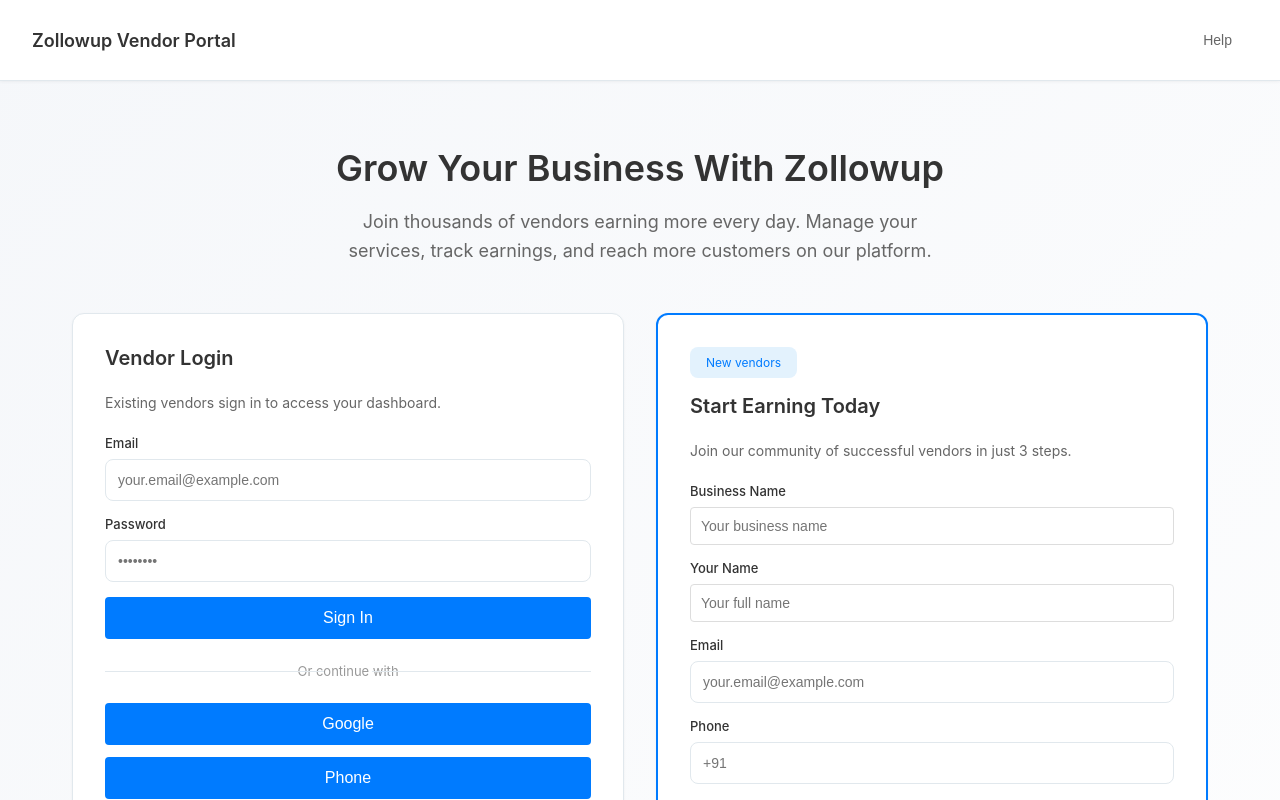
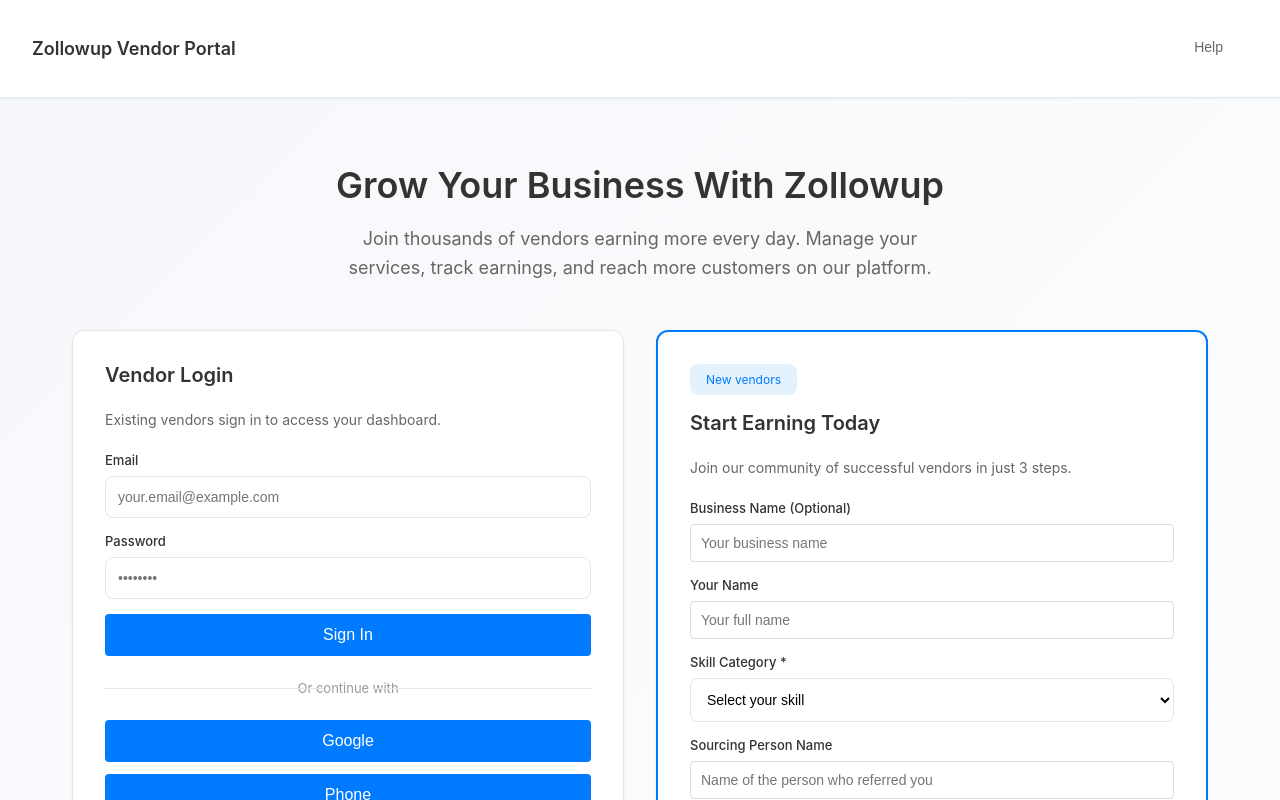
Before and after one commit to Leninjose1002/zollowupvendor-frontend, a React (Create React App) app: page / in a window 1280 px wide. Shown: the top 800 px of the page. Built offline with nearby package versions, Linux system fonts and the light colour scheme.

Commit message:
fix: Admin Panel added and Vendor profile updated

```diff
--- a/package.json
+++ b/package.json
@@ -10,6 +10,7 @@
     "axios": "^1.15.0",
     "react": "^19.2.5",
     "react-dom": "^19.2.5",
+    "react-router-dom": "^7.14.2",
     "react-scripts": "5.0.1",
     "web-vitals": "^2.1.4"
   },
--- a/src/App.js
+++ b/src/App.js
@@ -1,35 +1,18 @@
-// import logo from './logo.svg';
-// import './App.css';
-
-// function App() {
-//   return (
-//     <div className="App">
-//       <header className="App-header">
-//         <img src={logo} className="App-logo" alt="logo" />
-//         <p>
-//           Edit <code>src/App.js</code> and save to reload.
-//         </p>
-//         <a
-//           className="App-link"
-//           href="https://reactjs.org"
-//           target="_blank"
-//           rel="noopener noreferrer"
-//         >
-//           Learn React
-//         </a>
-//       </header>
-//     </div>
-//   );
-// }
-
-// export default App;
-
 import React from "react";
+import { BrowserRouter, Routes, Route } from "react-router-dom";
 import VendorPortal from "./pages/vendorPortal";
+import AdminPanel from './pages/AdminPanel';
 import "./App.css";
 
 function App() {
-  return <VendorPortal />;
+  return (
+    <BrowserRouter>
+      <Routes>
+        <Route path="/*" element={<VendorPortal />} />
+        <Route path="/admin" element={<AdminPanel />} />
+      </Routes>
+    </BrowserRouter>
+  );
 }
 
 export default App;
--- /dev/null
+++ b/src/pages/AdminPanel.css
@@ -0,0 +1,77 @@
+.admin-panel-container {
+  display: flex;
+  flex-direction: column;
+  height: 100vh;
+  background: #f5f5f5;
+}
+
+.admin-header {
+  display: flex;
+  justify-content: space-between;
+  align-items: center;
+  background: #2c3e50;
+  color: white;
+  padding: 20px 30px;
+  box-shadow: 0 2px 4px rgba(0, 0, 0, 0.1);
+}
+
+.admin-logo {
+  font-size: 24px;
+  font-weight: bold;
+}
+
+.admin-user {
+  display: flex;
+  align-items: center;
+  gap: 15px;
+}
+
+.admin-user button {
+  padding: 8px 16px;
+  background: #e74c3c;
+  color: white;
+  border: none;
+  border-radius: 4px;
+  cursor: pointer;
+  font-weight: 500;
+}
+
+.admin-user button:hover {
+  background: #c0392b;
+}
+
+.admin-nav {
+  display: flex;
+  gap: 0;
+  background: white;
+  border-bottom: 2px solid #e0e0e0;
+  padding: 0;
+}
+
+.nav-btn {
+  padding: 15px 25px;
+  background: none;
+  border: none;
+  cursor: pointer;
+  font-size: 14px;
+  font-weight: 500;
+  color: #666;
+  border-bottom: 3px solid transparent;
+  transition: all 0.3s;
+}
+
+.nav-btn:hover {
+  color: #2c3e50;
+  background: #f9f9f9;
+}
+
+.nav-btn.active {
+  color: #2c3e50;
+  border-bottom-color: #3498db;
+}
+
+.admin-content {
+  flex: 1;
+  overflow-y: auto;
+  padding: 30px;
+}
--- /dev/null
+++ b/src/pages/AdminPanel.js
@@ -0,0 +1,53 @@
+import React, { useState } from 'react';
+import AdminKYCDashboard from '../components/AdminKYCDashboard';
+import './AdminPanel.css';
+
+const AdminPanel = () => {
+  const [currentTab, setCurrentTab] = useState('kyc');
+
+  return (
+    <div className="admin-panel-container">
+      <header className="admin-header">
+        <div className="admin-logo">Zollowup Admin Panel</div>
+        <div className="admin-user">
+          <span>Admin</span>
+          <button onClick={() => {
+            localStorage.removeItem('adminToken');
+            window.location.href = '/admin/login';
+          }}>
+            Logout
+          </button>
+        </div>
+      </header>
+
+      <nav className="admin-nav">
+        <button
+          className={`nav-btn ${currentTab === 'kyc' ? 'active' : ''}`}
+          onClick={() => setCurrentTab('kyc')}
+        >
+          📋 KYC Verification
+        </button>
+        <button
+          className={`nav-btn ${currentTab === 'vendors' ? 'active' : ''}`}
+          onClick={() => setCurrentTab('vendors')}
+        >
+          👥 Vendors
+        </button>
+        <button
+          className={`nav-btn ${currentTab === 'settings' ? 'active' : ''}`}
+          onClick={() => setCurrentTab('settings')}
+        >
+          ⚙️ Settings
+        </button>
+      </nav>
+
+      <main className="admin-content">
+        {currentTab === 'kyc' && <AdminKYCDashboard />}
+        {currentTab === 'vendors' && <div>Vendors Management (Coming Soon)</div>}
+        {currentTab === 'settings' && <div>Settings (Coming Soon)</div>}
+      </main>
+    </div>
+  );
+};
+
+export default AdminPanel;
--- a/src/pages/vendorPortal.js
+++ b/src/pages/vendorPortal.js
@@ -11,6 +11,9 @@
     businessName: "",
     name: "",
     phone: "",
+    sourcing_person_name: "",      // 🆕 NEW
+    skill_category: "",             // 🆕 NEW
+    diet_type: "",                  // 🆕 NEW
   });
   const [verificationData, setVerificationData] = useState({
     email: "",
@@ -86,11 +89,18 @@
     setError("");
     setSuccess("");
 
-    if (!formData.email || !formData.password || !formData.businessName || !formData.phone) {
+    if (!formData.email || !formData.password || !formData.businessName || !formData.phone || !formData.skill_category) {
       setError("All fields are required");
       setLoading(false);
       return;
     }
+
+    // 🆕 Validate diet_type for Cook/Chef
+  if (formData.skill_category === 'Cook/Chef' && !formData.diet_type) {
+    setError("Diet type is required for chefs");
+    setLoading(false);
+    return;
+  }
 
     try {
       const response = await axiosInstance.post("/employees/register", {
@@ -99,12 +109,17 @@
         businessName: formData.businessName,
         name: formData.name || formData.businessName,
         phone: formData.phone,
+         sourcing_person_name: formData.sourcing_person_name,  // 🆕 NEW
+      skill_category: formData.skill_category,              // 🆕 NEW
+      diet_type: formData.diet_type,                        // 🆕 NEW
       });
 
       setSuccess(response.data.message);
       setVerificationData({ email: formData.email, phone: formData.phone, token: "", verificationMethod: "" });
       setCurrentPage("choose-verification");
-      setFormData({ email: "", password: "", businessName: "", name: "", phone: "" });
+      setFormData({ email: "", password: "", businessName: "", name: "", phone: "", sourcing_person_name: "",  // 🆕 Add this
+  skill_category: "",         // 🆕 Add this
+  diet_type: ""  });
     } catch (err) {
       setError(err.response?.data?.msg || "Signup failed. Please try again.");
     } finally {
@@ -216,7 +231,9 @@
       const { token } = response.data;
       localStorage.setItem("vendorToken", token);
       setSuccess("Login successful! Redirecting to dashboard...");
-      setFormData({ email: "", password: "", businessName: "", name: "", phone: "" });
+      setFormData({ email: "", password: "", businessName: "", name: "", phone: "", sourcing_person_name: "",  // 🆕 Add this
+  skill_category: "",         // 🆕 Add this
+  diet_type: ""   });
 
       setTimeout(() => {
         setCurrentPage("dashboard");
@@ -495,7 +512,7 @@
 
             <form onSubmit={handleSignup}>
               <div className="form-group">
-                <label>Business Name</label>
+                <label>Business Name (Optional)</label>
                 <input
                   type="text"
                   name="businessName"
@@ -515,6 +532,77 @@
                   onChange={handleInputChange}
                 />
               </div>
+
+              {/* 🆕 NEW FIELD: Skill Category */}
+  <div className="form-group">
+    <label>Skill Category *</label>
+    <select
+      name="skill_category"
+      value={formData.skill_category}
+      onChange={handleInputChange}
+      required
+      style={{
+        width: '100%',
+        padding: '0.75rem',
+        border: '1px solid #e1e8ed',
+        borderRadius: '8px',
+        fontSize: '14px',
+        backgroundColor: '#ffffff',
+        cursor: 'pointer',
+      }}
+    >
+      <option value="">Select your skill</option>
+      <option value="Labor">Labor</option>
+      <option value="Beautician">Beautician</option>
+      <option value="Tailor">Tailor</option>
+      <option value="Mason">Mason</option>
+      <option value="Maid">Maid</option>
+      <option value="Cook/Chef">Cook/Chef</option>
+      <option value="Plumber">Plumber</option>
+      <option value="Electrician">Electrician</option>
+      <option value="Other">Other</option>
+    </select>
+  </div>
+
+  {/* 🆕 NEW FIELD: Diet Type (Only for Chef) */}
+  {formData.skill_category === 'Cook/Chef' && (
+    <div className="form-group">
+      <label>Diet Specialization *</label>
+      <select
+        name="diet_type"
+        value={formData.diet_type}
+        onChange={handleInputChange}
+        required
+        style={{
+          width: '100%',
+          padding: '0.75rem',
+          border: '1px solid #e1e8ed',
+          borderRadius: '8px',
+          fontSize: '14px',
+          backgroundColor: '#ffffff',
+          cursor: 'pointer',
+        }}
+      >
+        <option value="">Select diet type</option>
+        <option value="Vegetarian">Vegetarian</option>
+        <option value="Non-Vegetarian">Non-Vegetarian</option>
+        <option value="Both">Both</option>
+      </select>
+    </div>
+  )}
+
+  {/* 🆕 NEW FIELD: Sourcing Person Name */}
+  <div className="form-group">
+    <label>Sourcing Person Name </label>
+    <input
+      type="text"
+      name="sourcing_person_name"
+      placeholder="Name of the person who referred you"
+      value={formData.sourcing_person_name}
+      onChange={handleInputChange}
+    />
+  </div>
+
               <div className="form-group">
                 <label>Email</label>
                 <input
@@ -750,7 +838,9 @@
             email: formData.email
           });
           setSuccess(response.data.message);
-          setFormData({ email: "", password: "", businessName: "", name: "", phone: "" });
+          setFormData({ email: "", password: "", businessName: "", name: "", phone: "", sourcing_person_name: "",  // 🆕 Add this
+  skill_category: "",         // 🆕 Add this
+  diet_type: ""   });
           setTimeout(() => setCurrentPage("landing"), 3000);
         } catch (err) {
           setError(err.response?.data?.msg || "Failed to send reset link");
```
Also changed, not shown: src/components/AdminKYCDashboard.js (+15 -9 lines), 1 other file (tests, documents, lock files or other folders).
